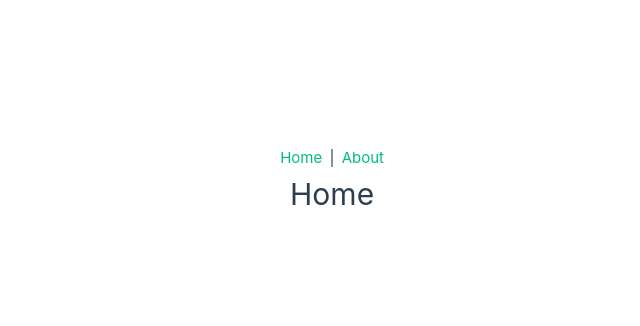
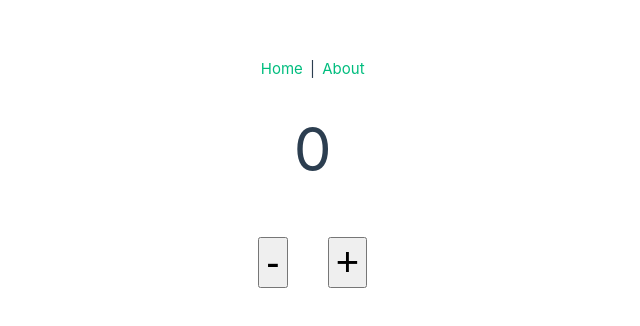
Before and after one commit to joewilson27/vue3-pinia-encounter, a Vue app in the folder learn-pinia/: page / in a window 1280 px wide. Shown: the part 218-544 px from the top of the page, without its empty margins (253-893 px from the left). Built offline with nearby package versions, Linux system fonts and the light colour scheme.

Commit message:
style-home
style home

```diff
--- a/learn-pinia/src/views/HomeView.vue
+++ b/learn-pinia/src/views/HomeView.vue
@@ -1,5 +1,23 @@
 <template>
   <div class="home">
-    <h1>Home</h1>
+    <div class="count">
+      0
+    </div>
+    <div class="buttons">
+      <button>-</button>
+      <button>+</button>
+    </div>
   </div>
 </template>
+
+<style>
+.count {
+  font-size: 60px;
+  margin: 20px;
+}
+
+.buttons button {
+  font-size: 40px;
+  margin: 20px;
+}
+</style>
```
